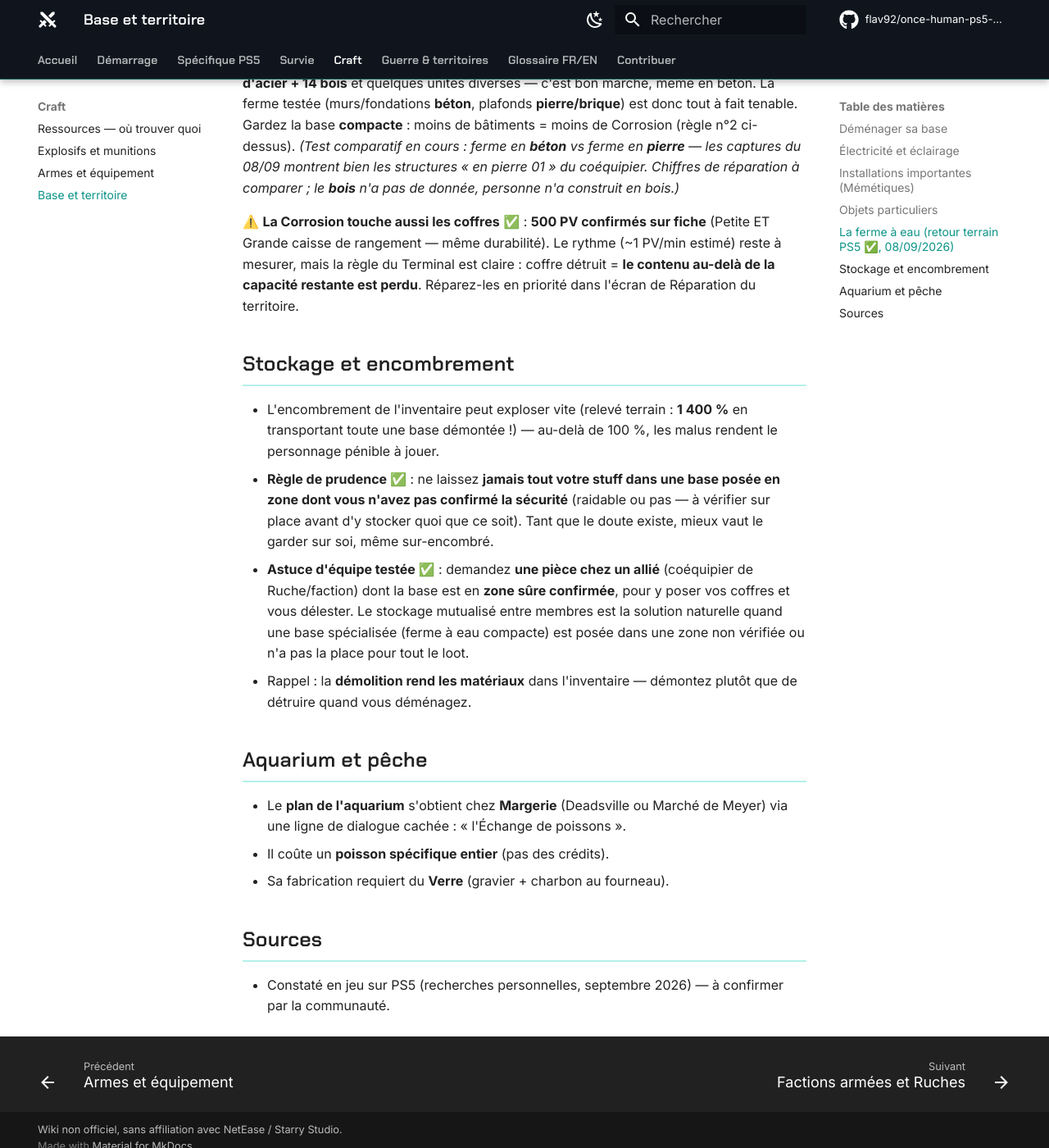
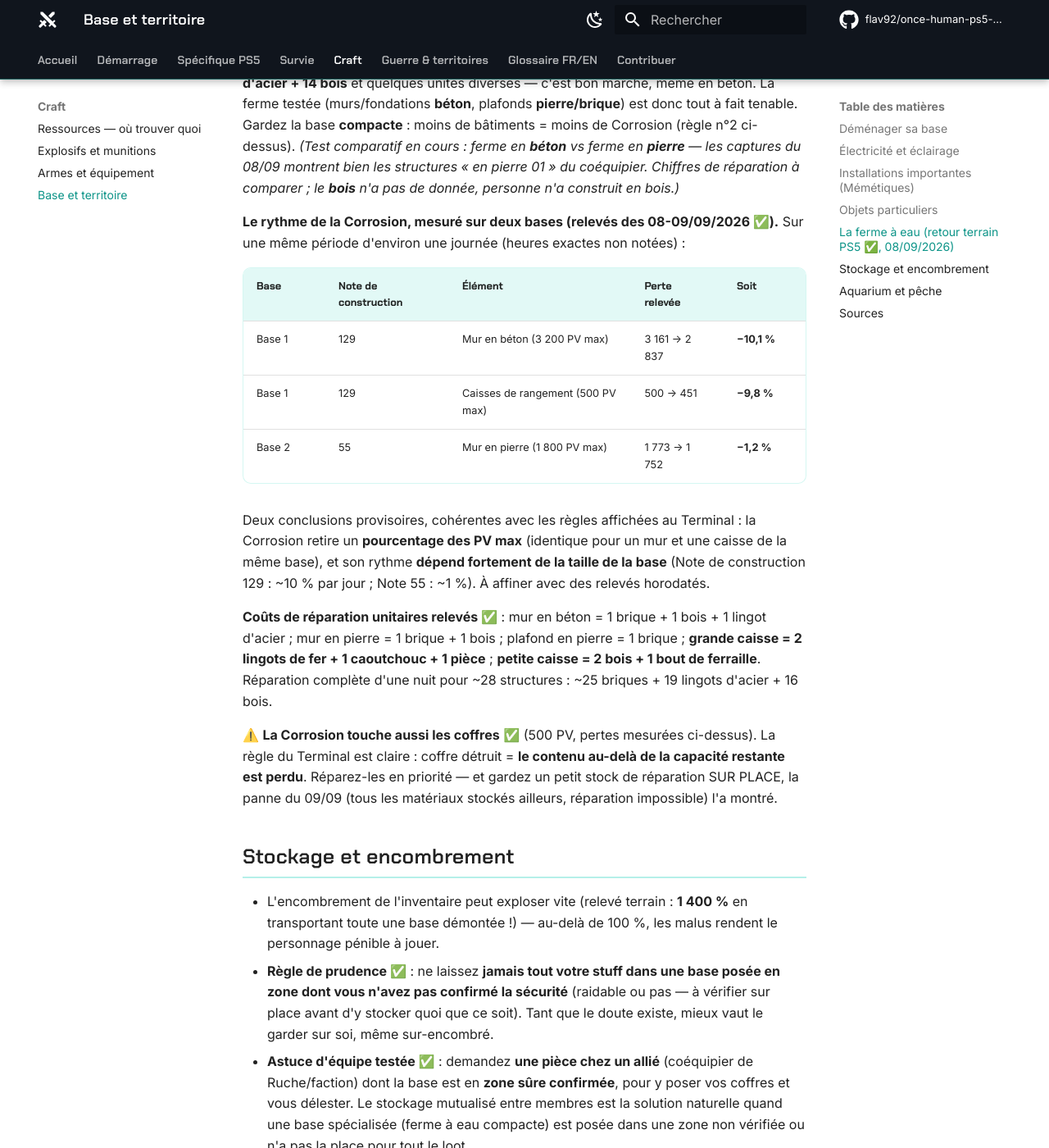
Before and after one commit to flav92/once-human-ps5-wiki, an MkDocs documentation site: the page built from docs/jeu/base-territoire.md, in a window 1280 px wide and 1400 px high, scrolled down 3684 px. Shown: the whole window at 82% size. Built offline with MkDocs 1.6.1 and Material for MkDocs 9.7.7, drawn with Linux system fonts in a browser that asks for light colours; comment, search, counter and statistics services are not loaded.

Commit message:
Corrosion mesurée : ~10 %/jour à Note 129 vs 1,2 % à Note 55, coûts de réparation unitaires relevés
Co-Authored-By: Claude Fable 5 <noreply@anthropic.com>
Claude-Session: https://claude.ai/code/session_01TCxfqbazixhXZqmCd3gYVk

```diff
--- a/docs/jeu/base-territoire.md
+++ b/docs/jeu/base-territoire.md
@@ -78,7 +78,19 @@ Pompe à eau → Eau contaminée → FILTRE À EAU COMPACT (2:1) → Eau purifi
 
 **La réparation se fait en un clic depuis le Terminal de territoire** ✅ (onglet **« Réparation du territoire »**) : sélection par catégorie (Structures, Installation, Meubles et décor, Production de courant) avec « Réparation maximale »/« Tout sélectionner » — pas besoin de viser pièce par pièce. Coût relevé pour ~28 structures d'une nuit : **25 briques + 19 lingots d'acier + 14 bois** et quelques unités diverses — c'est bon marché, même en béton. La ferme testée (murs/fondations **béton**, plafonds **pierre/brique**) est donc tout à fait tenable. Gardez la base **compacte** : moins de bâtiments = moins de Corrosion (règle n°2 ci-dessus). *(Test comparatif en cours : ferme en **béton** vs ferme en **pierre** — les captures du 08/09 montrent bien les structures « en pierre 01 » du coéquipier. Chiffres de réparation à comparer ; le **bois** n'a pas de donnée, personne n'a construit en bois.)*
 
-⚠️ **La Corrosion touche aussi les coffres** ✅ : **500 PV confirmés sur fiche** (Petite ET Grande caisse de rangement — même durabilité). Le rythme (~1 PV/min estimé) reste à mesurer, mais la règle du Terminal est claire : coffre détruit = **le contenu au-delà de la capacité restante est perdu**. Réparez-les en priorité dans l'écran de Réparation du territoire.
+**Le rythme de la Corrosion, mesuré sur deux bases (relevés des 08-09/09/2026 ✅).** Sur une même période d'environ une journée (heures exactes non notées) :
+
+| Base | Note de construction | Élément | Perte relevée | Soit |
+|---|---|---|---|---|
+| Base 1 | 129 | Mur en béton (3 200 PV max) | 3 161 → 2 837 | **−10,1 %** |
+| Base 1 | 129 | Caisses de rangement (500 PV max) | 500 → 451 | **−9,8 %** |
+| Base 2 | 55 | Mur en pierre (1 800 PV max) | 1 773 → 1 752 | **−1,2 %** |
+
+Deux conclusions provisoires, cohérentes avec les règles affichées au Terminal : la Corrosion retire un **pourcentage des PV max** (identique pour un mur et une caisse de la même base), et son rythme **dépend fortement de la taille de la base** (Note de construction 129 : ~10 % par jour ; Note 55 : ~1 %). À affiner avec des relevés horodatés.
+
+**Coûts de réparation unitaires relevés ✅** : mur en béton = 1 brique + 1 bois + 1 lingot d'acier ; mur en pierre = 1 brique + 1 bois ; plafond en pierre = 1 brique ; **grande caisse = 2 lingots de fer + 1 caoutchouc + 1 pièce** ; **petite caisse = 2 bois + 1 bout de ferraille**. Réparation complète d'une nuit pour ~28 structures : ~25 briques + 19 lingots d'acier + 16 bois.
+
+⚠️ **La Corrosion touche aussi les coffres** ✅ (500 PV, pertes mesurées ci-dessus). La règle du Terminal est claire : coffre détruit = **le contenu au-delà de la capacité restante est perdu**. Réparez-les en priorité — et gardez un petit stock de réparation SUR PLACE, la panne du 09/09 (tous les matériaux stockés ailleurs, réparation impossible) l'a montré.
 
 ## Stockage et encombrement
 
```
Also changed, not shown: docs/captures-a-faire.md (+4 -4 lines), docs/index.md (+2 -0 lines).
